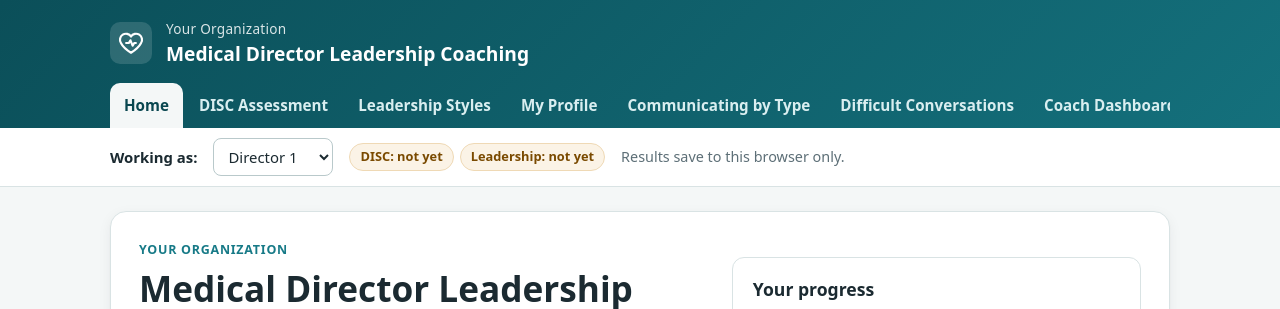
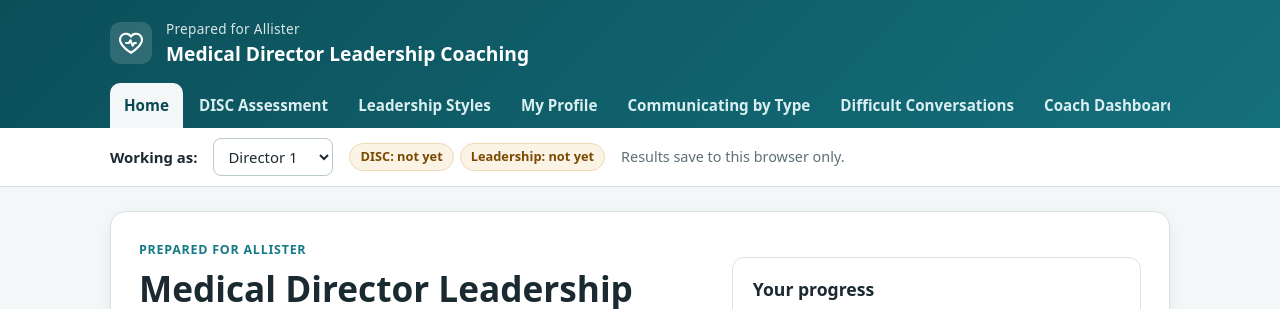
Before and after one commit to netpaddler/director-coach, a plain HTML site: page index.html in a window 1280 px wide. Shown: the top 309 px of the page. Drawn offline with Linux system fonts and the light colour scheme.

Commit message:
Add Allister to home page

```diff
--- a/index.html
+++ b/index.html
@@ -11,7 +11,7 @@
 -->
 <script>
   window.SITE_CONFIG = {
-    ORG_NAME: "Your Organization",
+    ORG_NAME: "Prepared for Allister",
     SITE_TITLE: "Medical Director Leadership Coaching",
     ROSTER_SIZE: 15,
     STORAGE_KEY: "md-leadership-coaching-v1"
```
